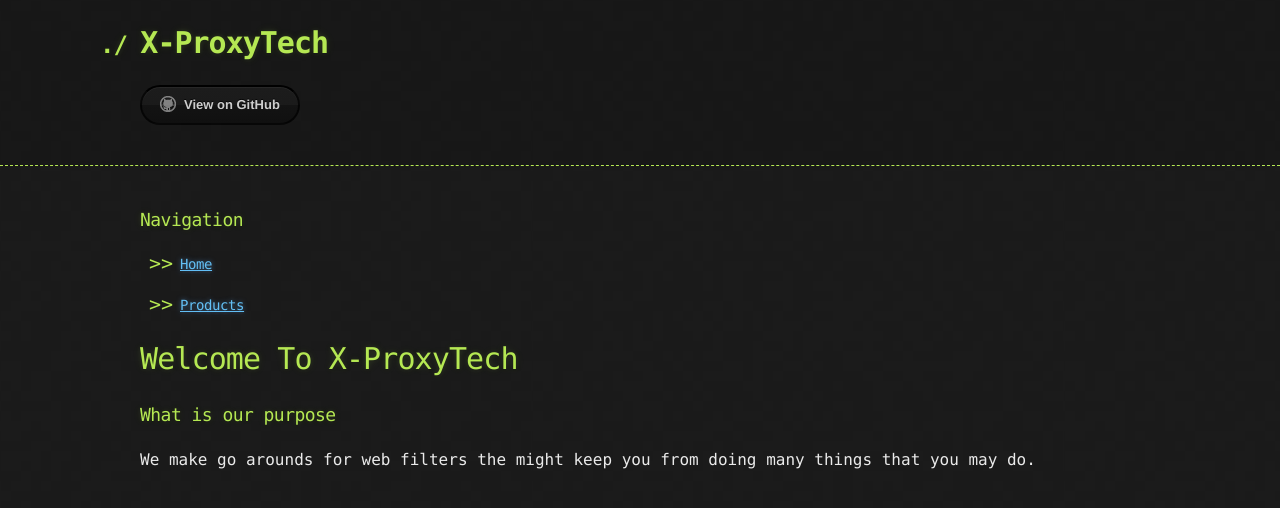
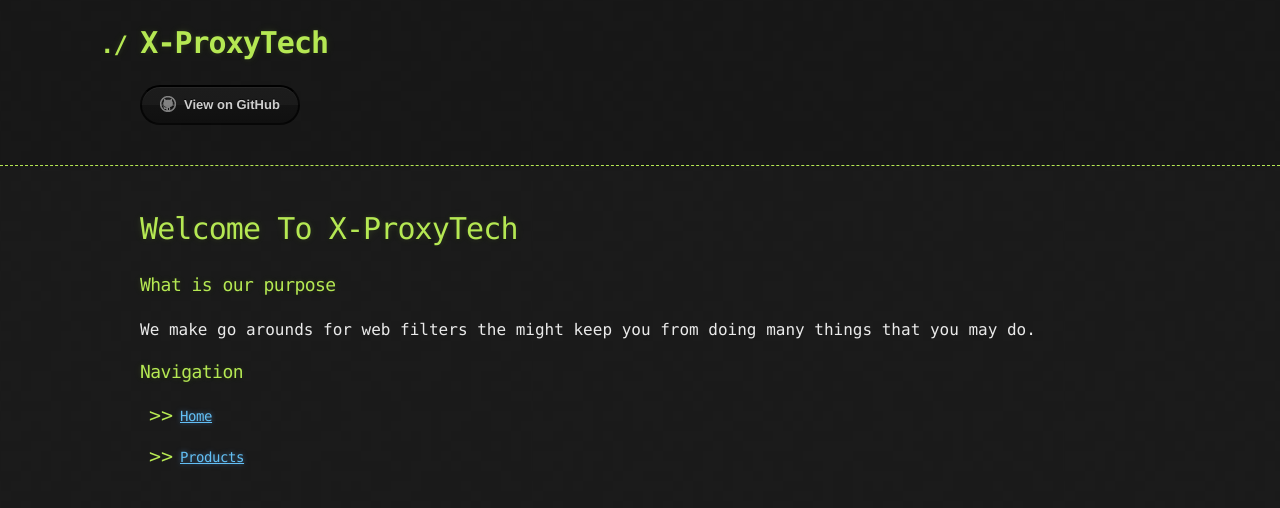
Before and after one commit to X-ProxyTech/Home-Page, a Jekyll site: the page built from index.md, in a window 1280 px wide. Shown: the top 508 px of the page. Built offline with Jekyll 4.4.1, drawn with Linux system fonts in a browser that asks for light colours; the repository's description, which GitHub fills in, is left out; our own code applies the rules of GitHub Pages for plain Markdown files.

```diff
--- a/index.md
+++ b/index.md
@@ -1,12 +1,13 @@
 ---
 layout: default
 ---
-### Navigation
-*   #### [Home](./)
-*   #### [Products](./Products.html)
 
 # Welcome To X-ProxyTech
 
 
 ### What is our purpose
 We make go arounds for web filters the might keep you from doing many things that you may do.
+
+### Navigation
+*   #### [Home](./)
+*   #### [Products](./Products.html)
```
